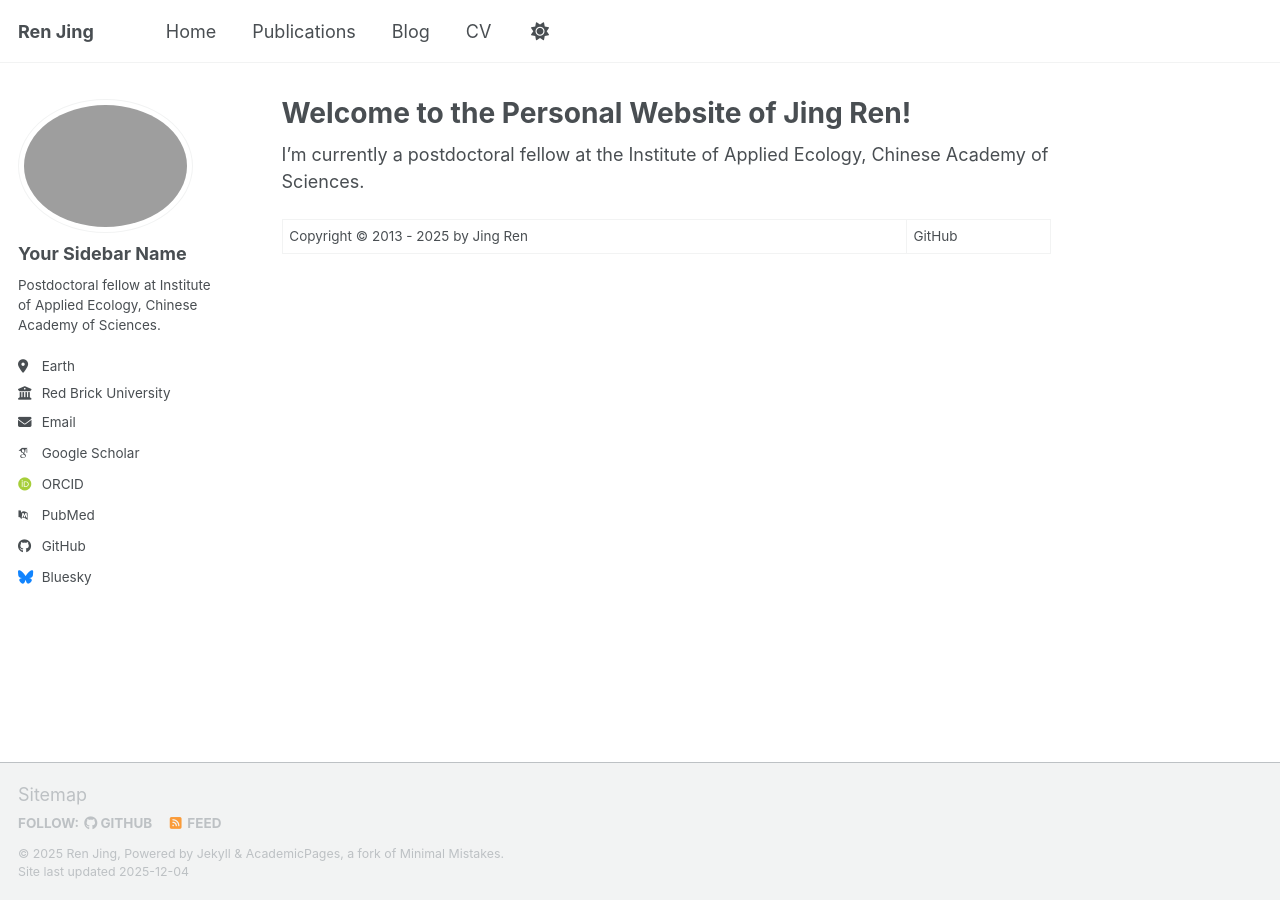
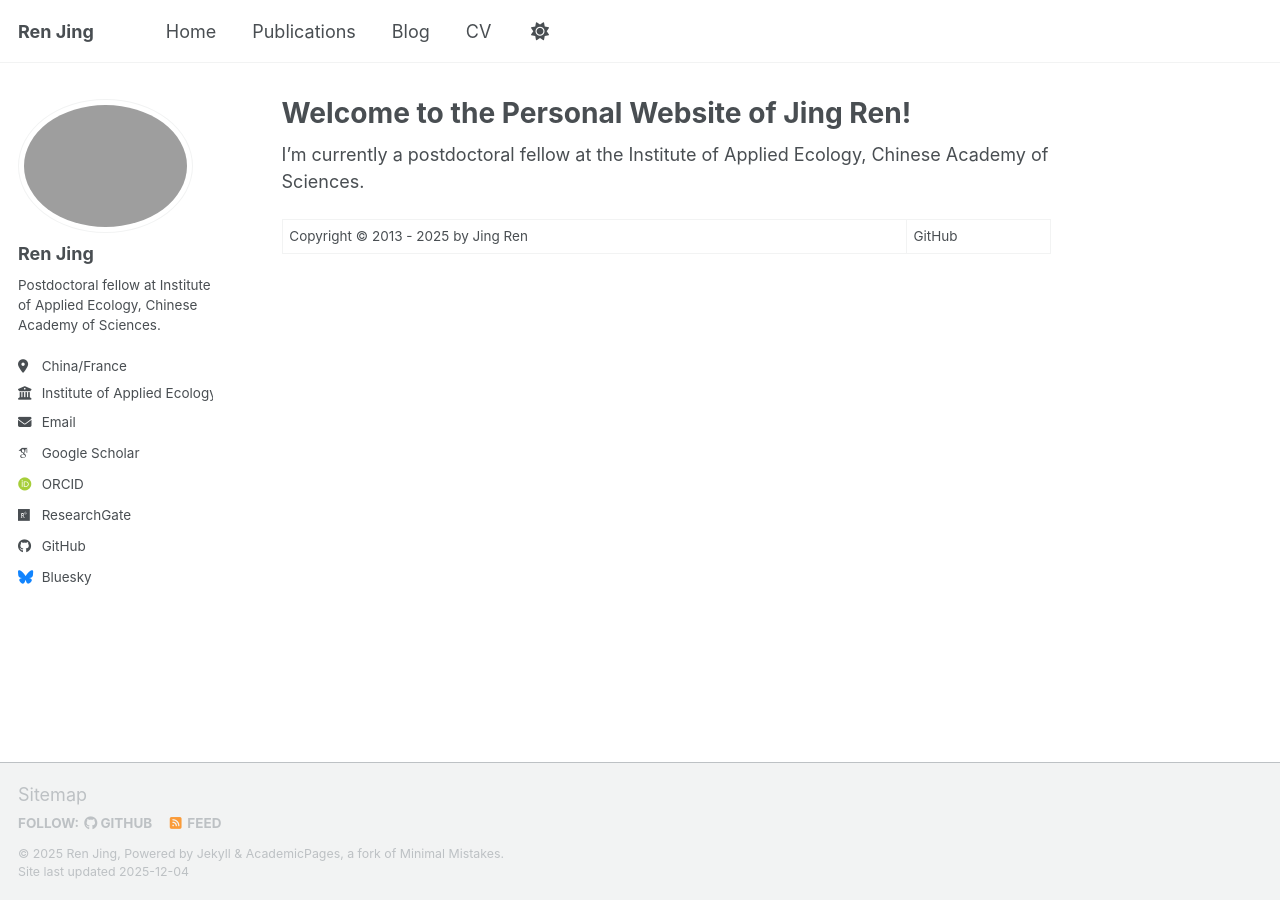
Before and after one commit to Renjing1009/Renjing1009.github.io, a Jekyll site: the page built from _pages/about.md, in a window 1280 px wide. Built offline with Jekyll 4.4.1, drawn with Linux system fonts in a browser that asks for light colours; some web fonts are replaced; a script bundle is joined from its source files by our own code; library files that are not in the unit come from our copies.

Commit message:
Update _config.yml

```diff
--- a/_config.yml
+++ b/_config.yml
@@ -24,25 +24,25 @@ repository               : "academicpages/academicpages.github.io"
 author:
   # Biographic information
   avatar           : "IMG_20191228_170234.jpg"
-  name             : "Your Sidebar Name"
+  name             : "Ren Jing"
   pronouns         : # example: "she/her"
   bio              : "Postdoctoral fellow at Institute of Applied Ecology, Chinese Academy of Sciences."
-  location         : "Earth"
-  employer         : "Red Brick University"
+  location         : "China/France"
+  employer         : "Institute of Applied Ecology, Chinese Academy of Sciences"
   uri              : # URL
   email            : "jingren1009@gmail.com"
 
   # Academic websites
   academia         : # URL
   arxiv            : # URL - Update with the correct link to your profile
-  googlescholar    : "https://scholar.google.com/citations?user=PS_CX0AAAAAJ"
+  googlescholar    : "https://scholar.google.com/citations?user=iyKHMa0AAAAJ&hl=zh-CN"
   inspire-hep      : # URL
   impactstory      : # URL
-  orcid            : "https://orcid.org/yourorcidurl"
+  orcid            : "https://orcid.org/0000-0001-8855-8436"
   semantic         : # URL
   ssrn             : # URL
-  pubmed           : "https://www.ncbi.nlm.nih.gov/pubmed/?term=john+snow"
-  researchgate     : # URL
+  pubmed           : # URL
+  researchgate     : "https://www.researchgate.net/profile/Jing-Ren-54?ev=hdr_xprf"
   scopus           : # URL
   zotero           : # URL
 
```
